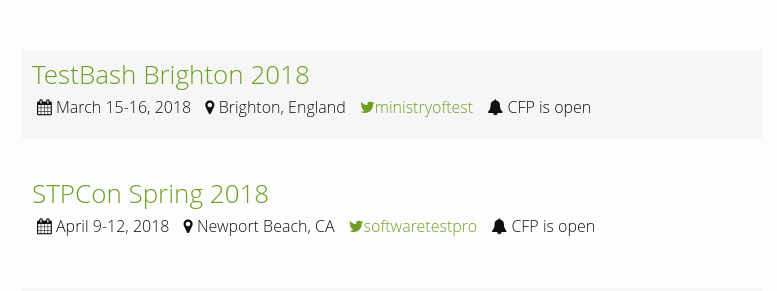
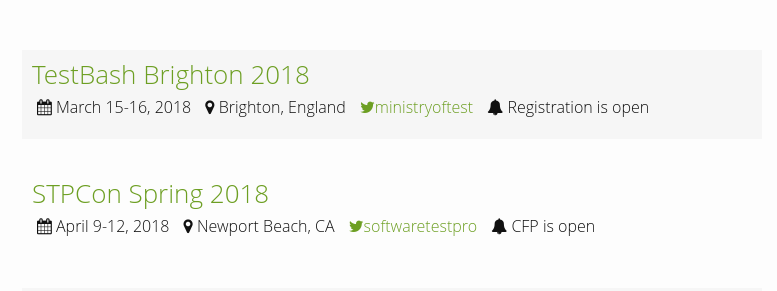
Before and after one commit to TestingConferences/testingconferences.github.io, a Jekyll site: the page built from index.html, in a window 1280 px wide and 900 px high, scrolled down 3678 px. Shown: the part 164-455 px from the top of the window, without its empty margins (248-1025 px from the left). Built offline with Jekyll 4.4.1, drawn with Linux system fonts in a browser that asks for light colours.

Commit message:
Update current.yml
changed Brighton to be on sale and change the link to a details page with a tracker for testingconferences.org

```diff
--- a/_data/current.yml
+++ b/_data/current.yml
@@ -216,9 +216,9 @@
 - name: TestBash Brighton 2018
   location: Brighton, England
   dates: "March 15-16, 2018"
-  url: https://www.ministryoftesting.com/2017/06/testbash-brighton-2018-come/
+  url: https://ti.to/mot/testbash-brighton-2018?source=testingconferences
   twitter: ministryoftest
-  status: CFP is open
+  status: Registration is open
 
 - name: STPCon Spring 2018
   location: Newport Beach, CA
```
